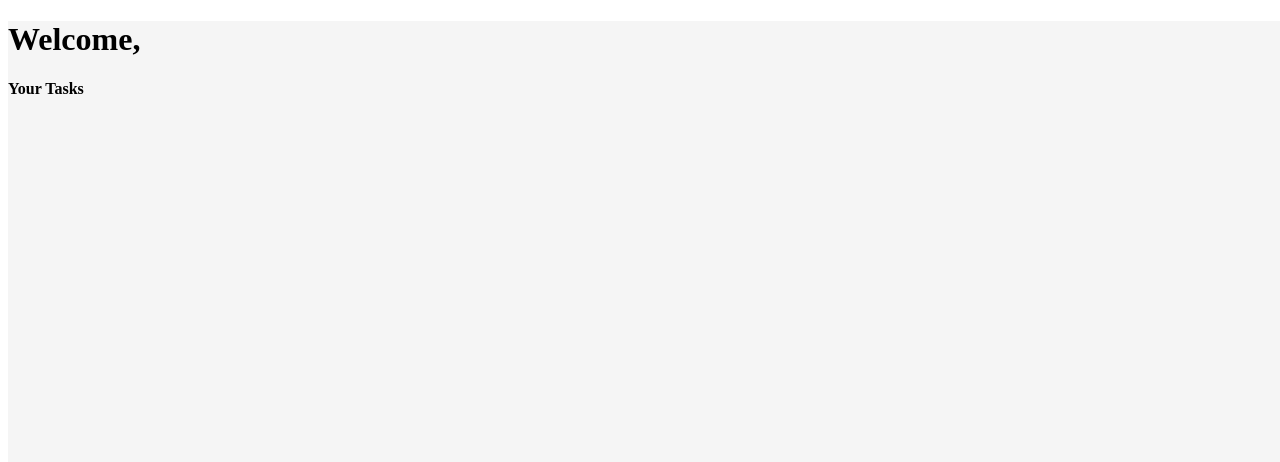
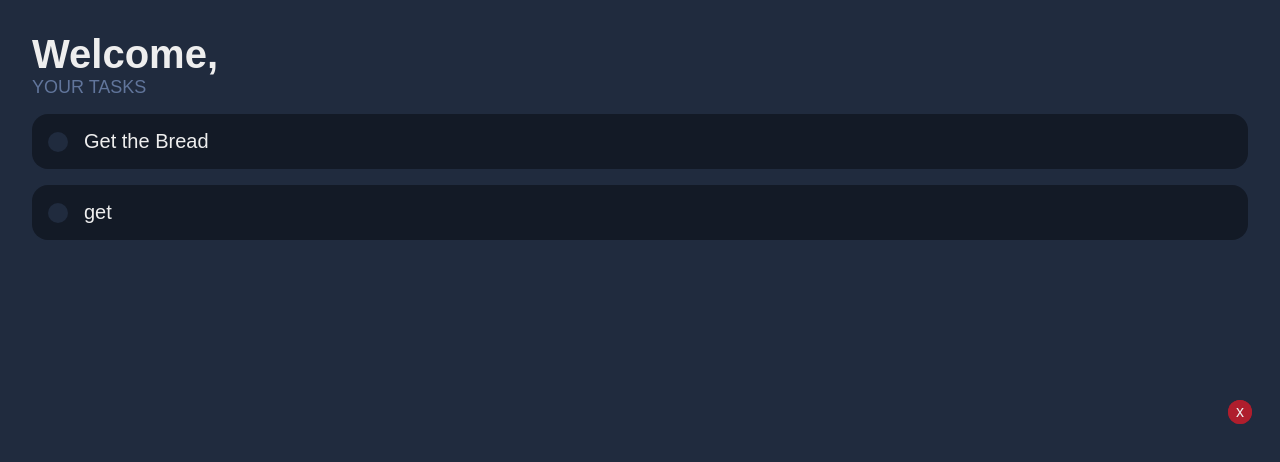
Before and after one commit to AmitxParmar/MERN-TODO-APP, a React (Create React App) app in the folder client/: page / in a window 1280 px wide. Shown: the top 462 px of the page. Built offline with nearby package versions, Linux system fonts and the light colour scheme.

Commit message:
add styles

```diff
--- a/client/src/App.css
+++ b/client/src/App.css
@@ -1,40 +1,91 @@
-.App {
-
-    width: 100vw;
-    height: 100vh;
-    background: #f5f5f5;
+:root {
+    --primary: #D81E5B;
+    --secondary: #8A4EFC;
+    --light: #EEE;
+    --light-alt: #61759b;
+    --dark: #131A26;
+    --dark-alt: #202B3E;
 }
 
-.heading {
-    font-size: 20px;
-    font-weight: bold;
-
-    text-align: center;
+* {
+    margin: 0;
+    padding: 0;
+    box-sizing: border-box;
+    font-family: "Fira Sans", sans-serif;
 }
 
-.flex {
-    display: flex;
-    justify-content: center;
-
-    align-items: center;
+body {
+    background-color: var(--dark-alt);
+    color: var(--light);
 }
 
-.container {
-    width: 500px;
-    min-height: 300px;
-    padding: 10px;
+.App {
+    padding: 32px;
 }
 
-.task-container {
-    margin: 10px 0;
-    cursor: pointer;
+h1 {
+    font-size: 40px;
 }
 
-.task {
-    flex-grow: 1;
-    margin-left: 10px;
+h4 {
+    font-size: 18px;
+    color: var(--light-alt);
+    text-transform: uppercase;
+    font-weight: 400;
+    margin-bottom: 16px;
 }
 
-.line_through {
+.todo {
+    position: realative;
+    background: var(--dark);
+    padding: 16px;
+    border-radius: 16px;
+    display: flex;
+    align-items: center;
+    transition: 0.5s;
+    cursor: pointer;
+    margin-bottom: 16px;
+}
+
+.todo:hover {
+    opacity: 0.8;
+}
+
+.todo .checkbox {
+    width: 20px;
+    height: 20px;
+    margin-right: 16px;
+    border-radius: 999px;
+    background-color: var(--dark-alt);
+    transition: 0.4s;
+}
+
+.todo.is-complete .checkbox {
+    background-color: var(--primary);
+    background-image: linear-gradient(to bottom, var(--primary), var(--secondary));
+}
+
+.todo .text {
+    font-size: 20px;
+}
+
+.todo.is-complete .text {
     text-decoration: line-through;
 }
+
+.todo .delete-todo {
+    position: absolute;
+    top: 50%;
+    right: 16px;
+    transform: translate(-50%);
+
+    width: 24px;
+    height: 24px;
+    color: var(--light);
+    background-color: #AF1E2D;
+    border-radius: 50%;
+
+    display: flex;
+    align-items: center;
+    justify-content: center;
+}
--- a/client/src/App.js
+++ b/client/src/App.js
@@ -10,7 +10,21 @@ function App() {
       <h1>Welcome, {user}</h1>
       <h4>Your Tasks</h4>
 
-      <div className='todos'></div>
+      <div className='todos'>
+        <div className='todo'>
+          <div className='checkbox'></div>
+
+          <div className="text">Get the Bread</div>
+
+          <div className="delete-todo"></div>
+
+        </div>
+        <div className="todo">
+          <div className="checkbox"></div>
+          <div className="text">get</div>
+          <div className="delete-todo">x</div>
+        </div>
+      </div>
     </div>
   );
 }
```
